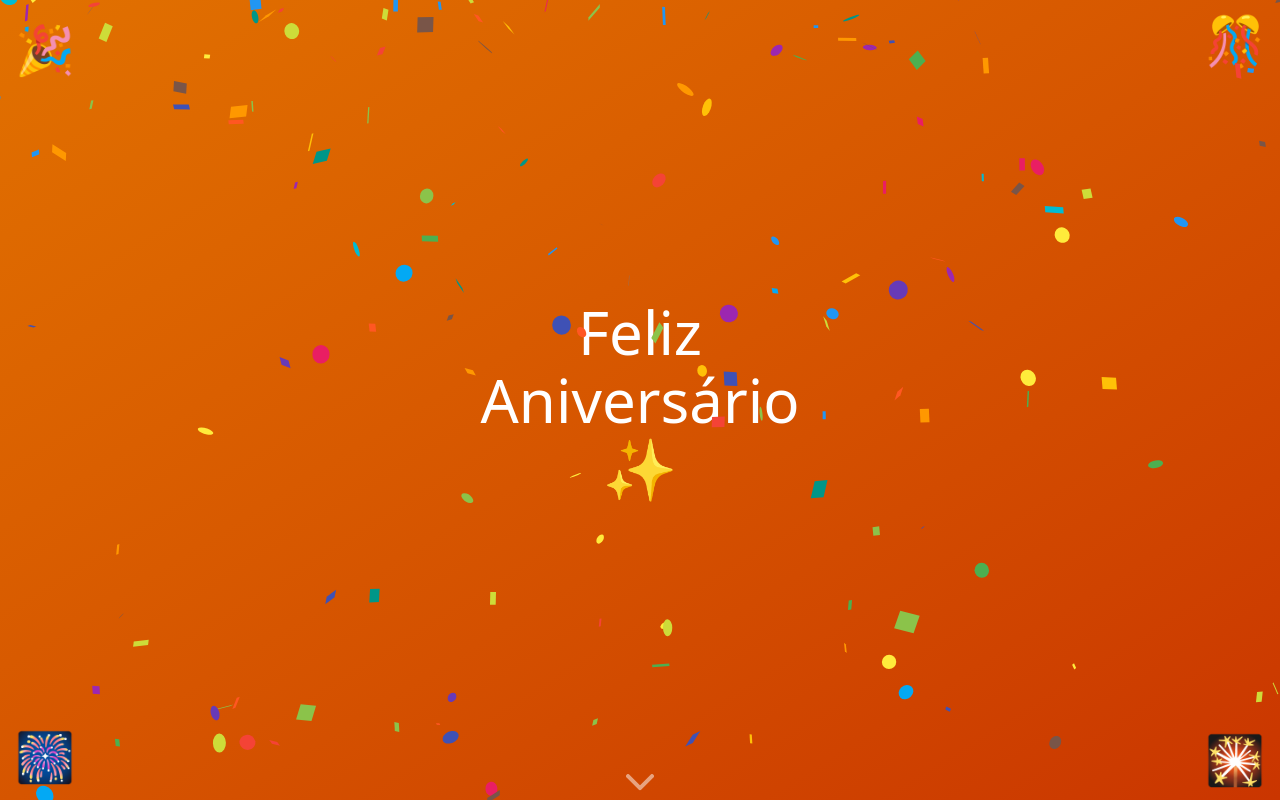
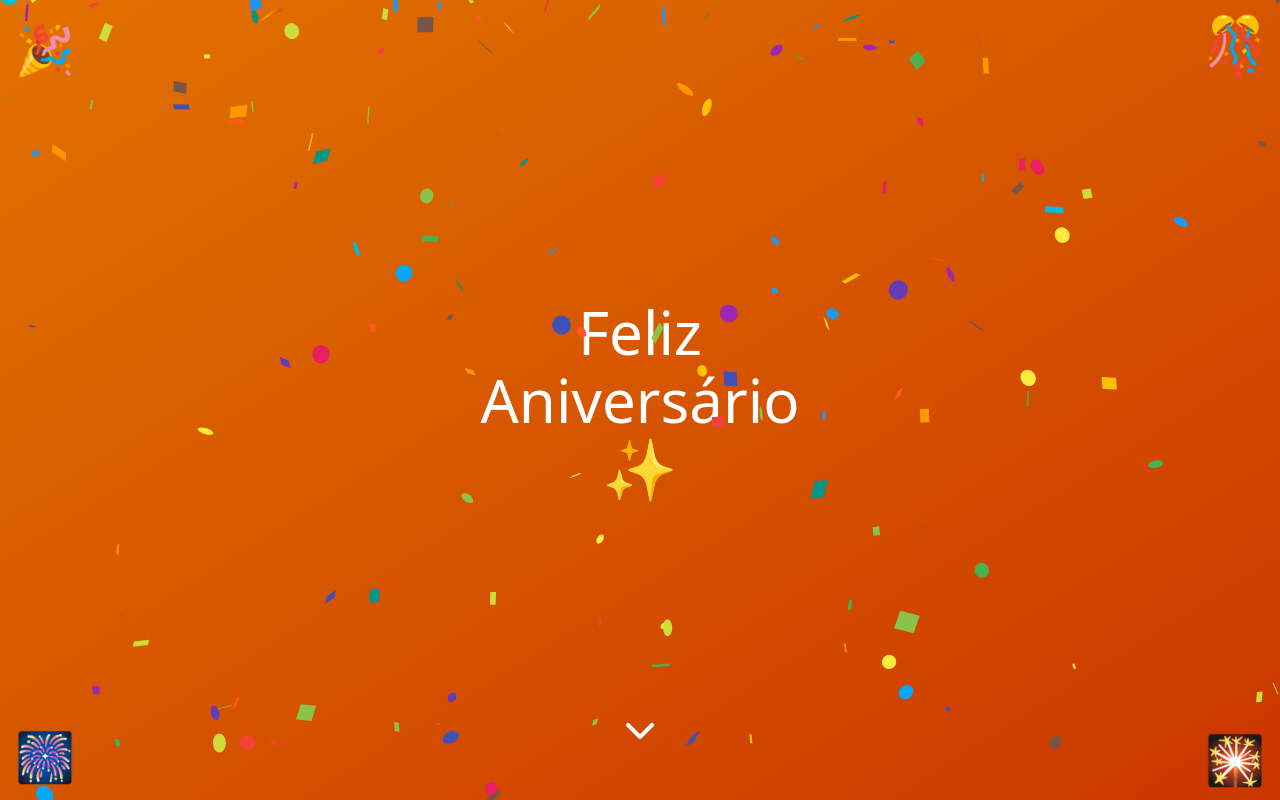
Before and after one commit to clokken/rubi-aniversario, a React (Vite) app: page / in a window 1280 px wide. Built offline with nearby package versions, Linux system fonts and the light colour scheme; a web font is replaced by a local one.

Commit message:
indicador mais alto na primeira pagina

```diff
--- a/src/components/ScrollIndicator.tsx
+++ b/src/components/ScrollIndicator.tsx
@@ -1,12 +1,15 @@
 import { motion } from "framer-motion";
 
-export default function ScrollIndicator() {
+export default function ScrollIndicator({ higher }: { higher?: boolean }) {
   return (
     <motion.div
-      className="absolute bottom-0 left-0 right-0 select-none pointer-events-none
+      className="absolute left-0 right-0 select-none pointer-events-none
         flex justify-center text-center pb-3"
+      style={{
+        bottom: higher ? '50px' : '0px',
+      }}
       initial={{ opacity: 0, y: 5 }}
-      whileInView={{ opacity: 0.5, y: 0 }}
+      whileInView={{ opacity: higher ? 1 : 0.5, y: 0 }}
       transition={{ duration: 0.75, delay: 1, ease: 'easeInOut' }}
       viewport={{ once: true }}
     >
@@ -14,10 +17,10 @@ export default function ScrollIndicator() {
         animate={['initial']}
         variants={{
           initial: {
-            y: [-10, 10],
+            y: [-5, 5],
             transition: {
               // delay: 0.4,
-              duration: 0.75,
+              duration: higher ? 0.5 : 0.75,
               repeat: Infinity,
               repeatType: 'reverse',
               ease: 'easeInOut',
--- a/src/components/pages/Page1.tsx
+++ b/src/components/pages/Page1.tsx
@@ -99,7 +99,7 @@ export default function Page1() {
       >
         🎇
       </motion.div>
-      <ScrollIndicator />
+      <ScrollIndicator higher />
     </div>
   );
 }
```
